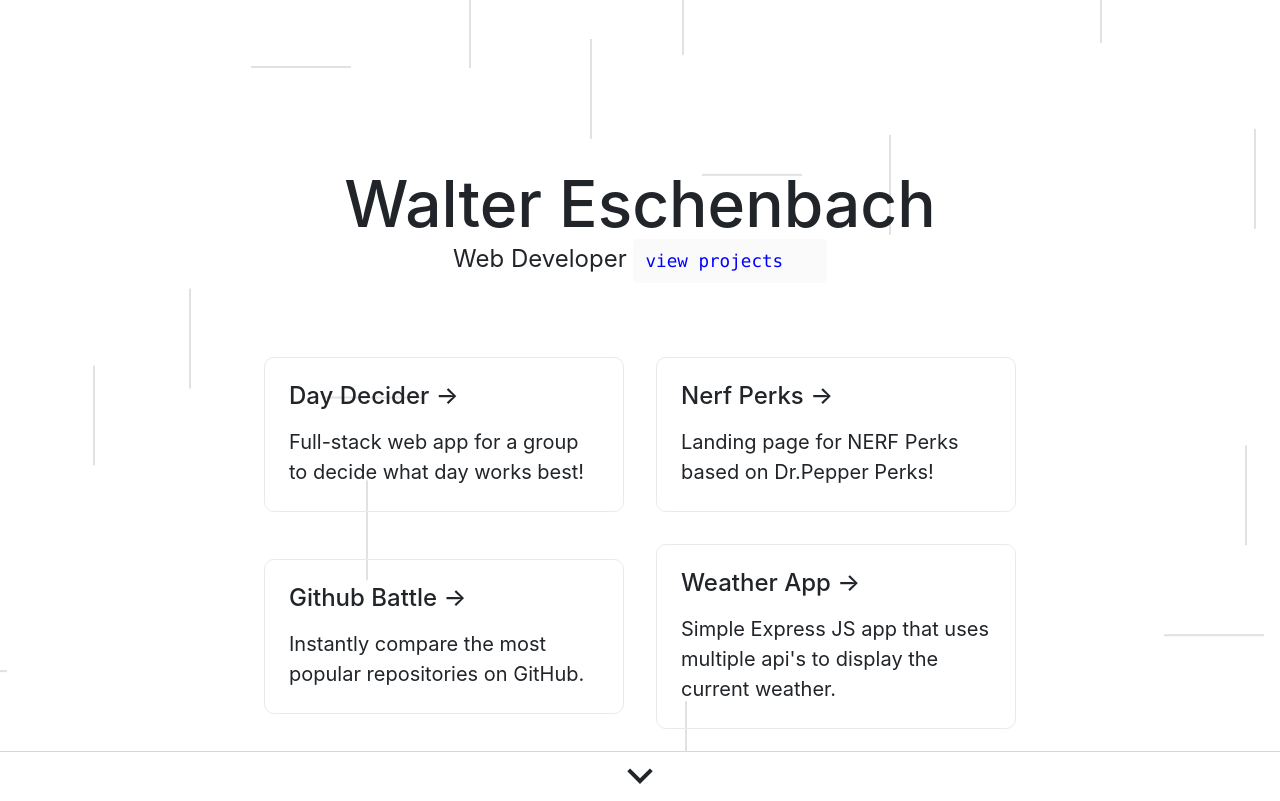
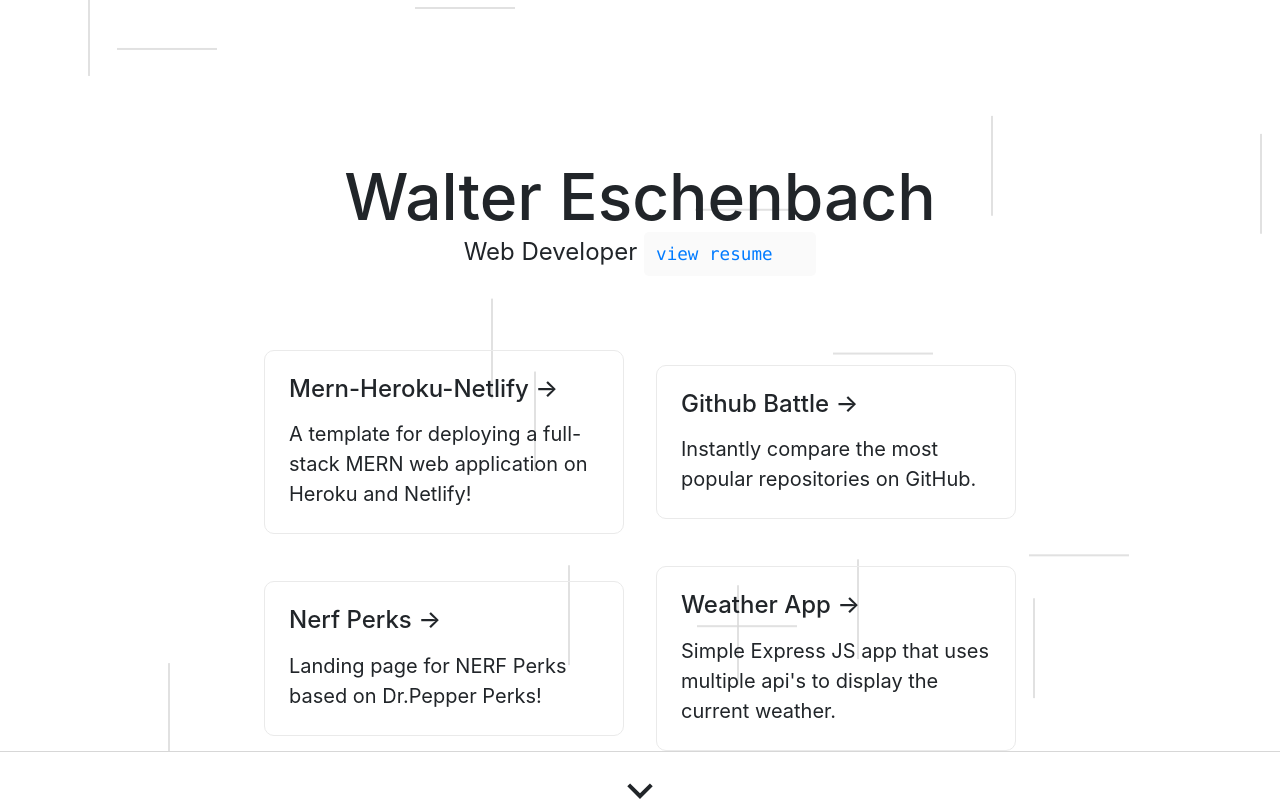
Before and after one commit to WalterEschenbach/portfolio2021, a Next.js app: page / in a window 1280 px wide. Shown: the top 801 px of the page. Built offline with nearby package versions, Linux system fonts and the light colour scheme.

Commit message:
updated projects

```diff
--- a/components/Intro.js
+++ b/components/Intro.js
@@ -11,14 +11,14 @@ function Intro(props) {
                     <p className={styles.description}>
                         Web Developer{' '}
                     </p>
-                    <code className={styles.code}>view projects<span className={styles.one}>.</span><span className={styles.two}>.</span><span className={styles.three}>.</span></code>
+                    <code className={styles.code}><a src="../public/resume.pdf">view resume<span className={styles.one}>.</span><span className={styles.two}>.</span><span className={styles.three}>.</span></a></code>
                 </>
             )}
             {windowWidth >= 500 && (
                 <>
                     <p className={styles.description}>
                         Web Developer{' '}
-                        <code className={styles.code}>view projects<span className={styles.one}>.</span><span className={styles.two}>.</span><span className={styles.three}>.</span></code>
+                        <code className={styles.code}><a href="../public/resume.pdf">view resume<span className={styles.one}>.</span><span className={styles.two}>.</span><span className={styles.three}>.</span></a></code>
                     </p>
                 </>
             )}
--- a/components/Project_Container.js
+++ b/components/Project_Container.js
@@ -4,20 +4,20 @@ import { Project } from './project'
 
 const projects = [
     {
-        link: "https://nextjs.org/docs",
-        title: "Day Decider",
-        description: "Full-stack web app for a group to decide what day works best!",
-        github: "https://github.com/WalterEschenbach/DayDecider"
+        link: "https://github.com/WalterEschenbach/mern-heroku-netlify",
+        title: "Mern-Heroku-Netlify",
+        description: "A template for deploying a full-stack MERN web application on Heroku and Netlify!",
+        github: "https://github.com/WalterEschenbach/mern-heroku-netlify"
+    },
+    {
+        link: "https://romantic-edison-5bc7d1.netlify.app/",
+        title: "Github Battle",
+        description: 'Instantly compare the most popular repositories on GitHub.'
     },
     {
         link: "https://nerf-landing.vercel.app/",
         title: "Nerf Perks",
         description: 'Landing page for NERF Perks based on Dr.Pepper Perks!'
-    },
-    {
-        link: "https://romantic-edison-5bc7d1.netlify.app/",
-        title: "Github Battle",
-        description: 'Instantly compare the most popular repositories on GitHub.'
     },
     {
         link: "https://esch-weather-app.herokuapp.com/",
--- a/package.json
+++ b/package.json
@@ -15,6 +15,7 @@
     "react-bootstrap": "^1.6.1",
     "react-dom": "17.0.2",
     "react-icons": "^4.2.0",
-    "react-modal": "^3.14.2"
+    "react-modal": "^3.14.2",
+    "react-pdf": "^5.3.2"
   }
 }
```
Also changed, not shown: pages/resume.js (added, +16 -0 lines), 2 other files (tests, documents, lock files or other folders).
